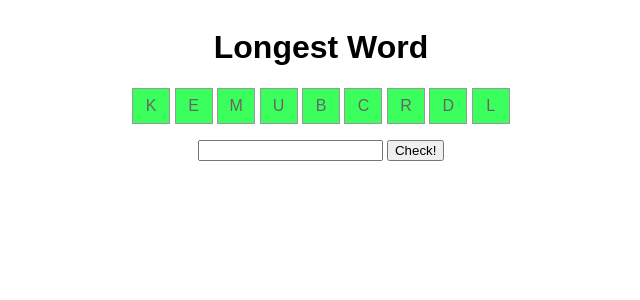
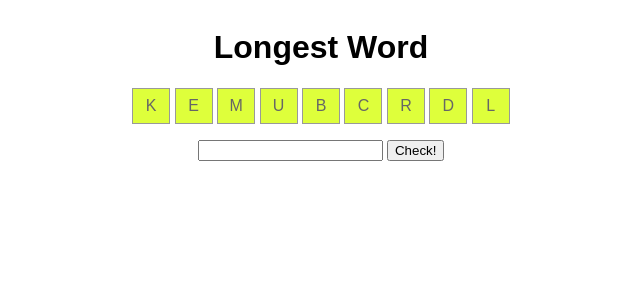
Before and after one commit to gplumey/longest-word, a Flask app: page / in a window 1280 px wide. Shown: the top 300 px of the page, without its empty margins (319-959 px from the left). Run offline with Flask 3, Linux system fonts and the light colour scheme.

Commit message:
Change letter grid background-color to yellow

```diff
--- a/static/style.css
+++ b/static/style.css
@@ -13,7 +13,7 @@ body {
   width: 24px;
   display: inline-block;
   text-align: center;
-  background-color: #3bff5c;
+  background-color: #deff3b;
   color: #666;
 }
 
```
